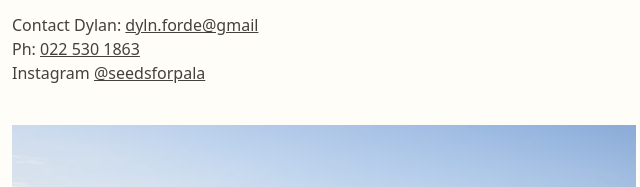
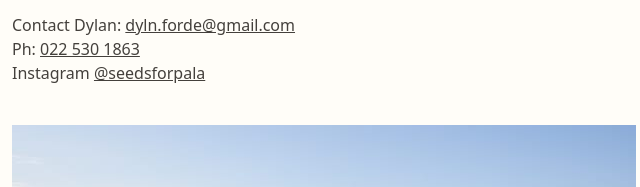
Before and after one commit to PalaProduce/palaproduce.github.io, a plain HTML site: page index.html in a window 1280 px wide. Shown: the part 5127-5314 px from the top of the page, 316-956 px from the left. Drawn offline with nearby package versions, Linux system fonts and the light colour scheme.

Commit message:
Update index.html

```diff
--- a/index.html
+++ b/index.html
@@ -208,7 +208,7 @@
       <li>
         Contact Dylan:
         <a href="mailto:dyln.forde@gmail.com" class="underline"
-          >dyln.forde@gmail</a
+          >dyln.forde@gmail.com</a
         >
       </li>
       <li>Ph: <a href="tel:022 530 1863" class="underline">022 530 1863</a></li>
```
